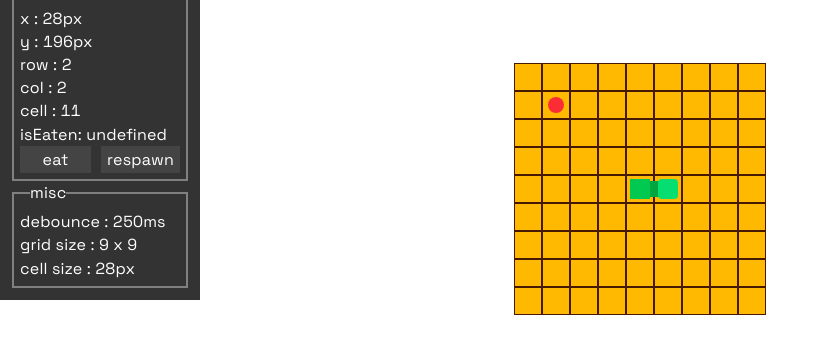
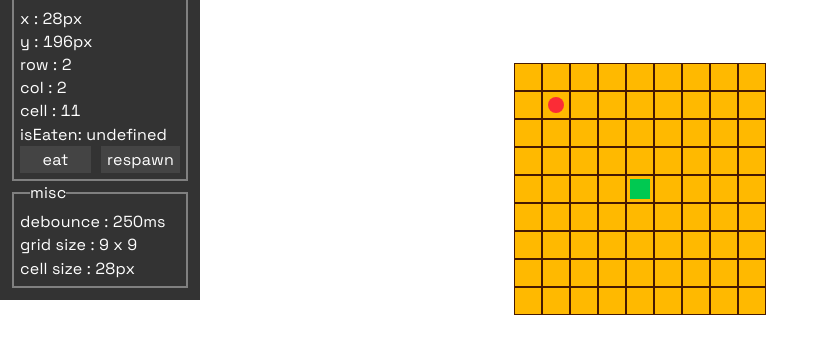
Before and after one commit to BigBadBodyPillow/svelte-snake, a Svelte app: page / in a window 1280 px wide. Shown: the part 211-564 px from the top of the page, without its empty margins (0-829 px from the left). Built offline with nearby package versions, Linux system fonts and the light colour scheme.

Commit message:
make eat apple grow tail and make movement follow preciding body segment

```diff
--- a/src/App.svelte
+++ b/src/App.svelte
@@ -4,6 +4,7 @@
 
   let snakePosition: PositionType = $state([0, 0])
   let applePosition: PositionType = $state([0, 0])
+  let snakeSegments: PositionType[] = $state([])
   let eaten = $state(0)
   let appleVisible = true
   let eatenStatus: boolean
@@ -20,13 +21,13 @@
     row: Math.floor(index / dimensions) + 1,
     col: (index % dimensions) + 1
   }))
+  const lastMoveTime: Map<Direction, number> = new Map()
 
-  // game elements
+  //game elemnts
   let board: GameElement = null
-  let snake: GameElement = null
   let apple: GameElement = null
 
-  //for debug
+  //debug
   let snakeXElement: DebugElement = null
   let snakeYElement: DebugElement = null
   let headRowElement: DebugElement = null
@@ -43,9 +44,7 @@
   let eatAppleButton: DebugElement = null
   let spawnAppleButton: DebugElement = null
 
-  const lastMoveTime: Map<Direction, number> = new Map()
-
-  function canMove(direction: Direction): boolean {
+  function checkMoveTimeout(direction: Direction): boolean {
     const now = Date.now()
     const lastTime = lastMoveTime.get(direction) ?? 0
 
@@ -53,6 +52,7 @@
       lastMoveTime.set(direction, now)
       return true
     }
+
     return false
   }
 
@@ -70,17 +70,21 @@
     return { row, col, index }
   }
 
+  function getPositionFromCell(row: number, col: number): PositionType {
+    const x = (col - 1) * cellWidth
+    const y = (dimensions - row) * cellWidth
+
+    return [x, y]
+  }
+
   function setDefaultCell(row: number, col: number) {
     if (row < 1 || row > dimensions || col < 1 || col > dimensions) return
 
-    const x = (col - 1) * cellWidth
-    const y = (dimensions - row) * cellWidth
-    snakePosition = [x, y]
+    const [x, y] = getPositionFromCell(row, col)
+    const headPosition: PositionType = [x, y]
 
-    if (snake) {
-      snake.style.left = `${x}px`
-      snake.style.bottom = `${y}px`
-    }
+    snakeSegments = [headPosition]
+    snakePosition = headPosition
   }
 
   function setApplePosition(row: number, col: number) {
@@ -96,68 +100,85 @@
     }
   }
 
-  function calculateMove(stepX: number, stepY: number): PositionType {
+  function calculateMove(stepX: number, stepY: number, position: PositionType): PositionType {
     const max = (dimensions - 1) * cellWidth
     const moveX = stepX * cellWidth
     const moveY = stepY * cellWidth
 
-    // limit movement to be between row / col, 0 - 8
-    const newX = Math.min(Math.max(snakePosition[0] + moveX, 0), max)
-    const newY = Math.min(Math.max(snakePosition[1] + moveY, 0), max)
+    // limit movement to grid
+    const newX = Math.min(Math.max(position[0] + moveX, 0), max)
+    const newY = Math.min(Math.max(position[1] + moveY, 0), max)
 
     return [newX, newY]
   }
 
   function move(stepX: number, stepY: number) {
-    const [x, y] = calculateMove(stepX, stepY)
-    snakePosition = [x, y]
+    if (snakeSegments.length === 0) return
 
-    if (snake) {
-      snake.style.left = `${x}px`
-      snake.style.bottom = `${y}px`
+    const tailPosition = snakeSegments[snakeSegments.length - 1]
+    const headPosition = snakeSegments[0]
+    const newHeadPosition = calculateMove(stepX, stepY, headPosition)
+    const nextSegments: PositionType[] = [newHeadPosition]
+
+    for (let index = 0; index < snakeSegments.length - 1; index++) {
+      nextSegments.push(snakeSegments[index])
     }
 
-    checkEat()
+    snakeSegments = nextSegments
+    snakePosition = newHeadPosition
+    checkEat(tailPosition)
   }
 
   function moveRight() {
-    canMove('RIGHT') ? move(1, 0) : null
+    checkMoveTimeout('RIGHT') ? move(1, 0) : null
   }
   function moveLeft() {
-    canMove('LEFT') ? move(-1, 0) : null
+    checkMoveTimeout('LEFT') ? move(-1, 0) : null
   }
   function moveUp() {
-    canMove('UP') ? move(0, 1) : null
+    checkMoveTimeout('UP') ? move(0, 1) : null
   }
   function moveDown() {
-    canMove('DOWN') ? move(0, -1) : null
+    checkMoveTimeout('DOWN') ? move(0, -1) : null
   }
 
   function handleMove(event: KeyboardEvent) {
+    const headPosition = snakeSegments[0]
+    const headCol = headPosition[0] / cellWidth + 1
+    const headRow = headPosition[1] / cellWidth + 1
+
     switch (event.key.toUpperCase()) {
       case 'W':
-        moveUp()
+        if (headRow < 9) moveUp()
         break
       case 'A':
-        moveLeft()
+        if (headCol > 1) moveLeft()
         break
       case 'S':
-        moveDown()
+        if (headRow > 1) moveDown()
         break
       case 'D':
-        moveRight()
+        if (headCol < 9) moveRight()
         break
       default:
         break
     }
   }
+
   function eatApple() {
     if (!apple || !appleVisible) return
     apple.style.display = 'none'
     appleVisible = false
     eaten++
     eatenStatus = true
+    const tailPosition = snakeSegments[snakeSegments.length - 1]
+    growSnake(tailPosition)
     updateDebug()
+  }
+
+  function growSnake(tailPosition?: PositionType) {
+    if (!tailPosition) return
+    snakeSegments = [...snakeSegments, tailPosition]
   }
 
   function spawnApple() {
@@ -173,9 +194,9 @@
     checkEat()
   }
 
-  function checkEat() {
+  function checkEat(tailPosition?: PositionType) {
     if (!appleVisible) return
-    const snakeIndex = getCellFromPosition(snakePosition).index
+    const snakeIndex = getCellFromPosition(snakeSegments[0]).index
     const appleIndex = getCellFromPosition(applePosition).index
     if (snakeIndex === appleIndex) {
       eatApple()
@@ -308,9 +329,10 @@
     )
       return
 
-    snakeXElement.textContent = `x : ${snakePosition[0]}px`
-    snakeYElement.textContent = `y : ${snakePosition[1]}px`
-    const snakeCell = getCellFromPosition(snakePosition)
+    const headPosition = snakeSegments[0]
+    snakeXElement.textContent = `x : ${headPosition[0]}px`
+    snakeYElement.textContent = `y : ${headPosition[1]}px`
+    const snakeCell = getCellFromPosition(headPosition)
     headRowElement.textContent = `row : ${snakeCell.row}`
     headColElement.textContent = `col : ${snakeCell.col}`
     cellElement.textContent = `cell : ${snakeCell.index}`
@@ -351,10 +373,15 @@
       ></div>
     {/each}
 
-    <div class="snake absolute z-10 m-1 h-5 w-5 bg-green-500 pointer-events-none" bind:this={snake}>
-      <div class="bridge absolute left-5 top-0.5 h-4 w-3  bg-green-600 pointer-events-none"></div>
-      <div class="tail absolute rounded-sm left-7  h-5 w-5  bg-green-400 pointer-events-none"></div>
-    </div>
-    <div class="apple absolute z-9 m-1.5 h-4 w-4 rounded-full bg-red-500 pointer-events-none" bind:this={apple}></div>
+    {#each snakeSegments as segment, index}
+      <div
+        class={`absolute z-10 m-1 h-5 w-5 pointer-events-none ${index === 0 ? 'bg-green-500 z-100' : 'bg-green-400'}`}
+        style:left={`${segment[0]}px`}
+        style:bottom={`${segment[1]}px`}
+      ></div>
+    {/each}
+    <div
+      class="apple absolute z-9 m-1.5 h-4 w-4 rounded-full bg-red-500 pointer-events-none" bind:this={apple}
+    ></div>
   </div>
 </main>
```
